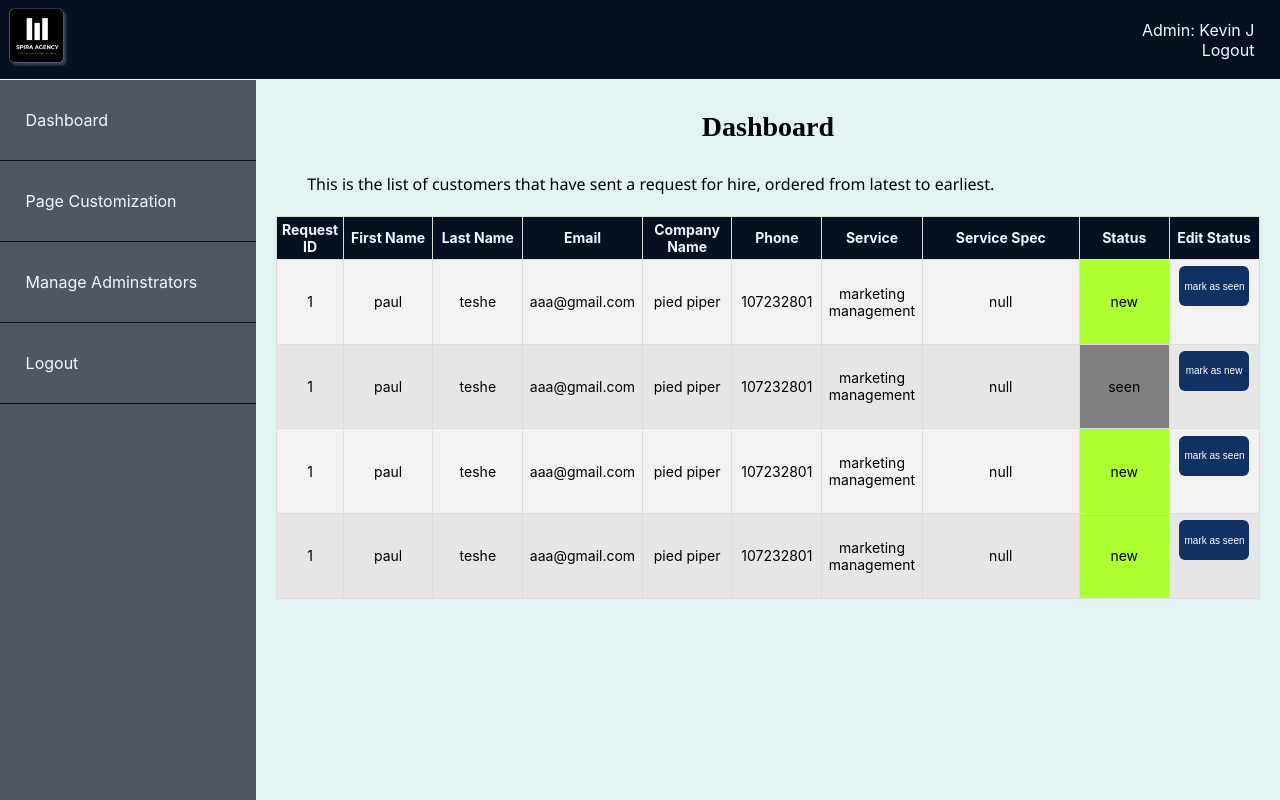
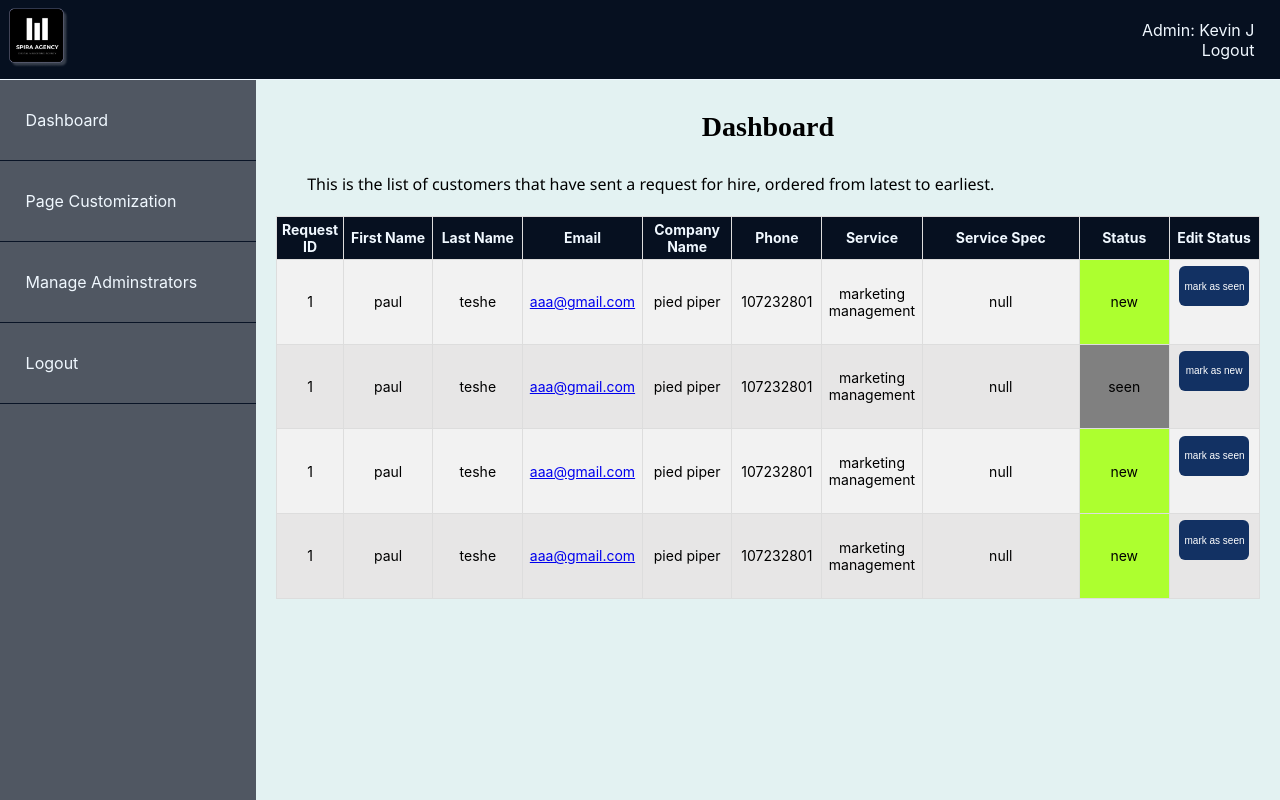
Before and after one commit to PaulTeshome/spira-site, a React (Create React App) app in the folder spira/: page /admin in a window 1280 px wide. Built offline with nearby package versions, Linux system fonts and the light colour scheme.

Commit message:
Update TableRow.js
email linked

```diff
--- a/spira/src/components/TableRow.js
+++ b/spira/src/components/TableRow.js
@@ -11,7 +11,7 @@ function TableRow({ReqId,fname,lname,email,compName,phone,service,specify,status
             <td>{ReqId}</td>
             <td>{fname}</td>
             <td>{lname}</td>
-            <td>{email}</td>
+            <td><a href={`mailto:${email}`}>{email}</a></td>
             <td>{compName}</td>
             <td>{phone}</td>
             <td>{service}</td>
```
